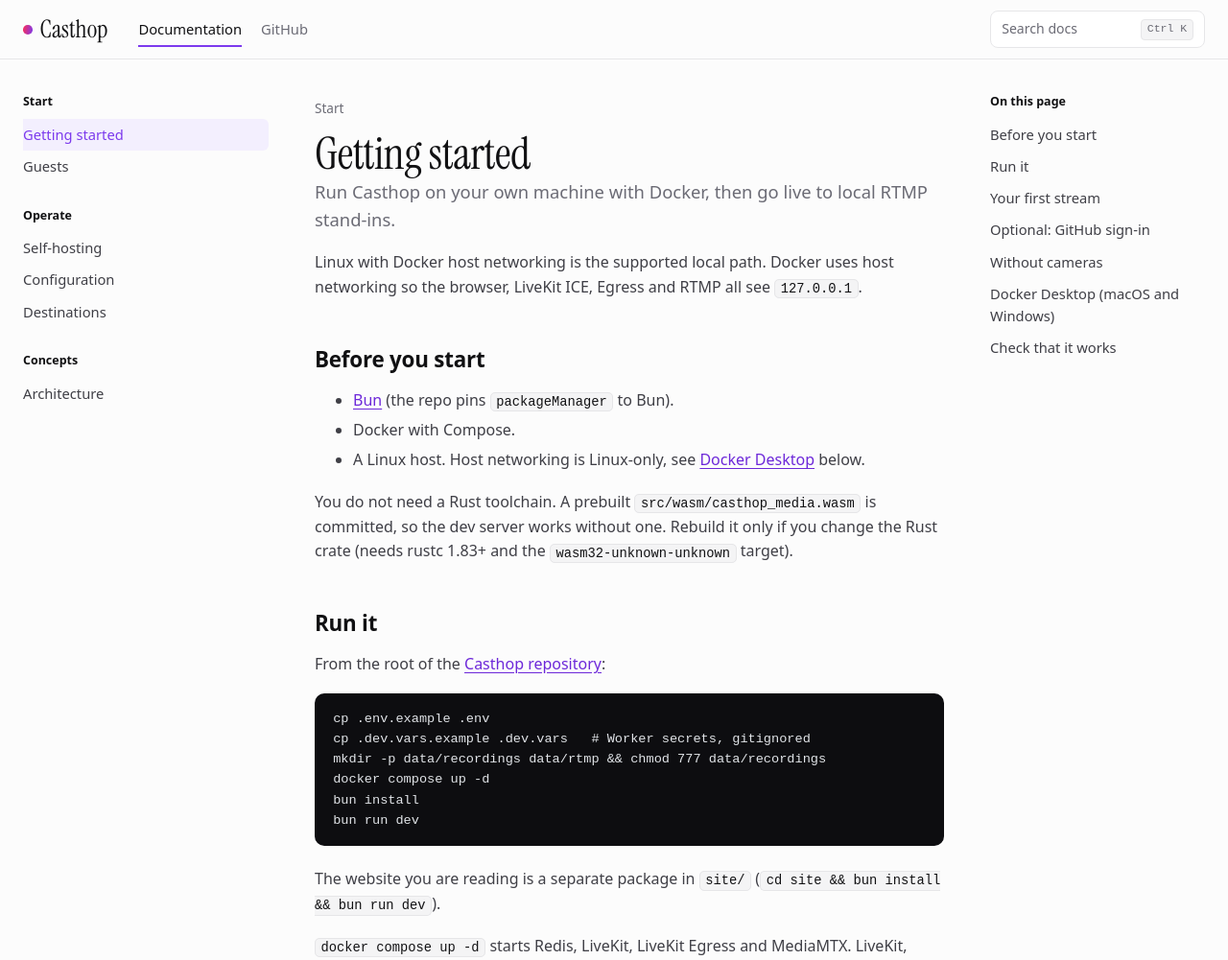
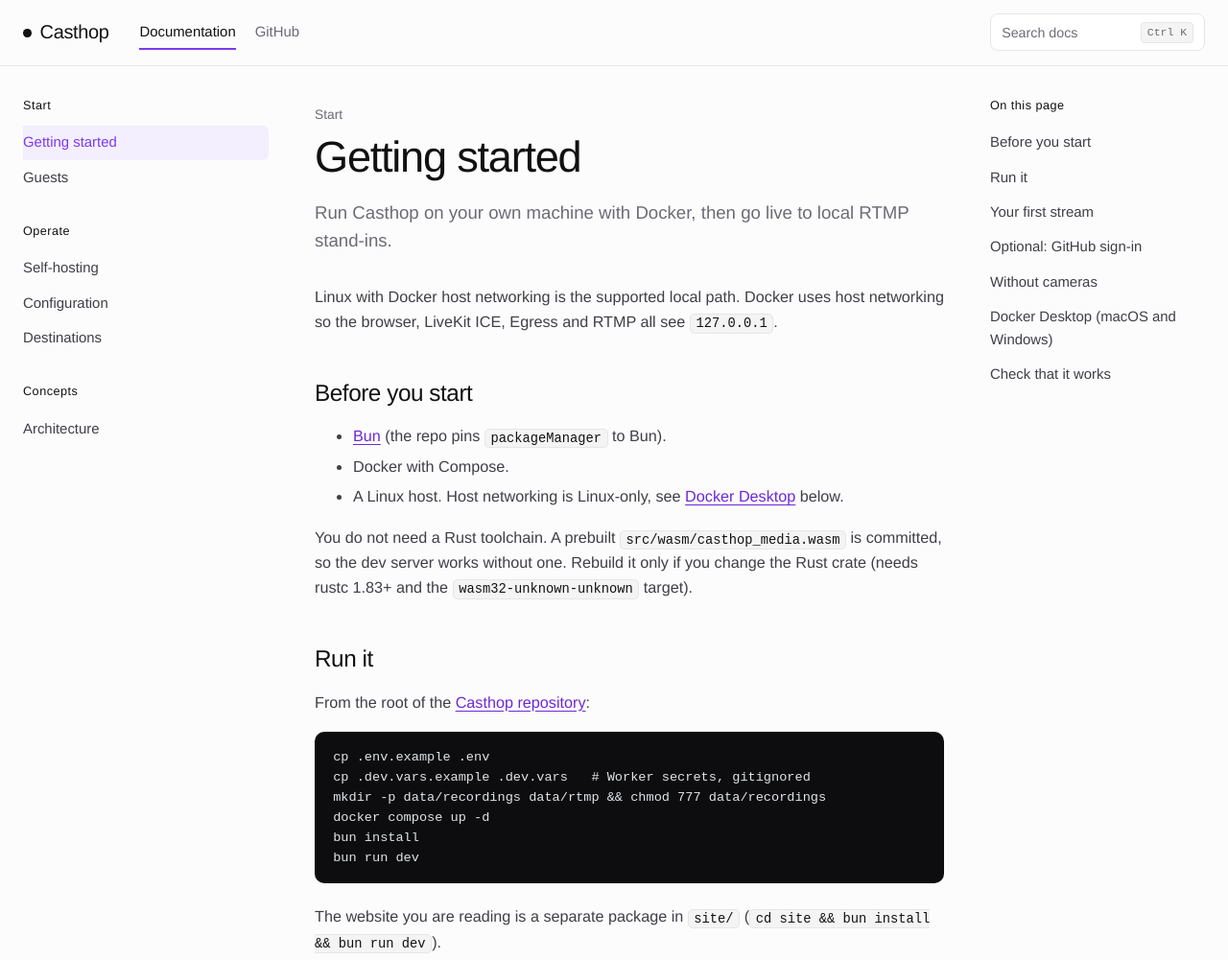
Before and after one commit to casthop/casthop, an Astro site in the folder site/: page /docs/getting-started in a window 1280 px wide. Shown: the top 1001 px of the page at 96% size. Built offline with nearby package versions, Linux system fonts and the light colour scheme; Astro itself is replaced by a stand-in of ours; some packages are replaced by stand-ins of ours; code samples lack their colours.

Commit message:
Fix homepage spacing and use Space Grotesk in the docs
The typography reset was beating hero and feature margins, so the
lede sat flush against the title and buttons. Raise those rules,
set measured gaps, and switch docs body and headings to the
self-hosted Space Grotesk stack with the same optional fallback.

```diff
--- a/site/src/layouts/Base.astro
+++ b/site/src/layouts/Base.astro
@@ -1,8 +1,6 @@
 ---
-import "@fontsource/instrument-serif/400.css";
-import "@fontsource/instrument-serif/400-italic.css";
-import "@fontsource-variable/geist";
 import "@fontsource-variable/geist-mono";
+import "../styles/fonts.css";
 import "../styles/global.css";
 
 interface Props { title: string; description: string; theme: "dark" | "light"; }
@@ -18,6 +16,7 @@ const { title, description, theme } = Astro.props;
     <meta name="color-scheme" content={theme} />
     <slot name="head" />
     <link rel="icon" href="/favicon.svg" type="image/svg+xml" />
+    <link rel="preload" href="/fonts/space-grotesk-latin-wght-normal.woff2" as="font" type="font/woff2" crossorigin />
   </head>
   <body>
     <a class="skip" href="#main">Skip to content</a>
--- a/site/src/styles/global.css
+++ b/site/src/styles/global.css
@@ -2,8 +2,8 @@
   --accent-a: #ff2d55;
   --accent-b: #7c3aed;
   --grad: linear-gradient(100deg, var(--accent-a), var(--accent-b));
-  --serif: "Instrument Serif", Georgia, serif;
-  --sans: "Geist Variable", system-ui, sans-serif;
+  --sans: "Space Grotesk Variable", "Space Grotesk Fallback", Arial, system-ui, sans-serif;
+  --display: "Space Grotesk Variable", "Space Grotesk Display Fallback", Arial, system-ui, sans-serif;
   --mono: "Geist Mono Variable", ui-monospace, monospace;
 }
 [data-theme="dark"] {
@@ -15,8 +15,8 @@
 }
 * { box-sizing: border-box; }
 html { scroll-behavior: smooth; scroll-padding-top: 5rem; }
-body { margin: 0; background: var(--bg); color: var(--body); font-family: var(--sans); line-height: 1.6; -webkit-font-smoothing: antialiased; }
-h1, h2, h3, p { margin: 0; }
+body { margin: 0; background: var(--bg); color: var(--body); font-family: var(--sans); line-height: 1.6; -webkit-font-smoothing: antialiased; font-synthesis: none; }
+:where(h1, h2, h3, p) { margin: 0; }
 a { color: inherit; }
 :focus-visible { outline: 2px solid #a78bfa; outline-offset: 3px; border-radius: 4px; }
 [data-theme="light"] :focus-visible { outline-color: var(--accent-b); }
@@ -26,8 +26,8 @@ a { color: inherit; }
 .small { font-size: 0.85rem; }
 .wrap { max-width: 70rem; margin: 0 auto; padding: 0 1.5rem; }
 
-.logo { font-family: var(--serif); font-size: 1.6rem; color: var(--fg); display: inline-flex; align-items: center; gap: 0.5rem; line-height: 1; }
-.logo-dot { width: 0.6rem; height: 0.6rem; border-radius: 50%; background: var(--grad); }
+.logo { font-family: var(--display); font-weight: 600; font-size: 1.15rem; letter-spacing: -0.02em; color: var(--fg); display: inline-flex; align-items: center; gap: 0.55rem; line-height: 1; }
+.logo-dot { width: 0.55rem; height: 0.55rem; border-radius: 50%; background: var(--fg); }
 .nav-logo { text-decoration: none; }
 
 /* Buttons */
@@ -55,7 +55,7 @@ a { color: inherit; }
 .hero .wrap { position: relative; }
 .eyebrow { font-size: 0.8rem; letter-spacing: 0.08em; text-transform: uppercase; color: var(--body); display: flex; align-items: center; gap: 0.75rem; margin-bottom: 1.5rem; }
 .live { background: var(--grad); color: #fff; font-weight: 600; padding: 0.15rem 0.5rem; border-radius: 4px; letter-spacing: 0.1em; font-size: 0.7rem; }
-.display { font-family: var(--serif); font-weight: 400; color: var(--fg); font-size: clamp(2.5rem, 6.2vw, 4.6rem); line-height: 1.05; letter-spacing: -0.02em; max-width: 18ch; }
+.display { font-family: var(--display); font-weight: 600; color: var(--fg); font-size: clamp(2.5rem, 6.2vw, 4.6rem); line-height: 1.05; letter-spacing: -0.03em; max-width: 18ch; }
 .display em { color: var(--body); }
 .display-sm { font-size: clamp(2.2rem, 5vw, 3.5rem); max-width: 20ch; }
 .lede { max-width: 34rem; font-size: 1.15rem; margin: 1.35rem 0 1.75rem; }
@@ -69,7 +69,7 @@ a { color: inherit; }
 .section-title { font-size: 0.85rem; text-transform: uppercase; letter-spacing: 0.08em; font-weight: 500; color: var(--body); margin-bottom: 2rem; }
 .feature { display: grid; grid-template-columns: 5rem 1fr; gap: 1rem; padding: 3rem 0; border-top: 1px solid var(--line); }
 .feature-n { font-family: var(--mono); font-size: 0.85rem; padding-top: 0.6rem; }
-.feature-t { font-family: var(--serif); font-weight: 400; color: var(--fg); font-size: clamp(1.9rem, 4vw, 2.75rem); line-height: 1.1; margin-bottom: 1rem; }
+.feature-t { font-family: var(--display); font-weight: 600; color: var(--fg); font-size: clamp(1.9rem, 4vw, 2.75rem); line-height: 1.1; margin-bottom: 1rem; }
 .feature-b { max-width: 38rem; margin-bottom: 1.25rem; }
 .oss { padding: 6rem 1.5rem; border-top: 1px solid var(--line); }
 .oss .display { margin-bottom: 2.5rem; }
@@ -86,7 +86,7 @@ a { color: inherit; }
 
 /* Docs */
 .dtop { position: sticky; top: 0; z-index: 20; background: rgba(252, 252, 252, 0.92); backdrop-filter: blur(10px); border-bottom: 1px solid var(--line); }
-.dtop-in { max-width: 90rem; margin: 0 auto; padding: 0.7rem 1.5rem; display: flex; align-items: center; gap: 2rem; }
+.dtop-in { max-width: 90rem; margin: 0 auto; padding: 0.9rem 1.5rem; display: flex; align-items: center; gap: 2rem; }
 .tabs { display: flex; gap: 1.25rem; font-size: 0.92rem; flex: 1; }
 .tabs a { text-decoration: none; color: var(--muted); padding: 0.3rem 0; }
 .tabs a[aria-current] { color: var(--fg); box-shadow: 0 2px 0 0 var(--accent-b); }
@@ -96,18 +96,18 @@ a { color: inherit; }
 kbd { font-family: var(--mono); font-size: 0.72rem; border: 1px solid var(--line); border-radius: 4px; padding: 0.05rem 0.35rem; background: var(--code-bg); }
 .dshell { max-width: 90rem; margin: 0 auto; display: grid; grid-template-columns: 16rem minmax(0, 1fr) 14rem; gap: 3rem; padding: 0 1.5rem; }
 .dside, .dtoc { position: sticky; top: 4rem; align-self: start; max-height: calc(100vh - 4rem); overflow: auto; padding: 2rem 0; }
-.dgroup { margin-bottom: 1.5rem; }
-.dgroup-t { font-size: 0.78rem; font-weight: 600; color: var(--fg); margin-bottom: 0.5rem; }
+.dgroup { margin-bottom: 1.75rem; }
+.dgroup-t { font-size: 0.78rem; font-weight: 600; letter-spacing: 0.04em; color: var(--fg); margin-bottom: 0.65rem; }
 .dside ul, .dtoc ul { list-style: none; margin: 0; padding: 0; }
-.dside a, .dtoc a { display: block; padding: 0.3rem 0.6rem; margin-left: -0.6rem; border-radius: 6px; color: var(--body); text-decoration: none; font-size: 0.92rem; }
+.dside a, .dtoc a { display: block; padding: 0.4rem 0.7rem; margin-left: -0.7rem; border-radius: 6px; color: var(--body); text-decoration: none; font-size: 0.92rem; }
 .dside a:hover, .dtoc a:hover { color: var(--fg); background: #f1f1f3; }
 .dside a[aria-current="page"] { color: var(--accent-b); font-weight: 500; background: #f3effe; }
 .dtoc li.sub a { padding-left: 1.5rem; }
 .dmain { padding: 2.5rem 0 5rem; min-width: 0; max-width: 46rem; }
 .crumb { font-size: 0.85rem; color: var(--muted); margin-bottom: 0.75rem; }
-.prose h1 { font-family: var(--serif); font-weight: 400; font-size: 2.9rem; line-height: 1.05; color: var(--fg); letter-spacing: -0.01em; }
-.dlede { font-size: 1.15rem; color: var(--muted); margin: 0.75rem 0 2rem; }
-.prose h2 { font-size: 1.4rem; color: var(--fg); margin: 2.75rem 0 0.75rem; font-weight: 600; letter-spacing: -0.01em; }
+.prose h1 { font-family: var(--display); font-weight: 600; font-size: 2.6rem; line-height: 1.1; color: var(--fg); letter-spacing: -0.03em; }
+.prose p.dlede { font-size: 1.15rem; line-height: 1.6; color: var(--muted); margin: 1.15rem 0 2rem; }
+.prose h2 { font-family: var(--display); font-size: 1.4rem; color: var(--fg); margin: 2.75rem 0 0.85rem; font-weight: 600; letter-spacing: -0.02em; }
 .prose p, .prose ul, .prose ol { margin: 0 0 1.1rem; }
 .prose li { margin-bottom: 0.35rem; }
 .prose a { color: var(--link); text-underline-offset: 3px; }
```
Also changed, not shown: site/src/styles/hero-variants.css (+7 -7 lines).
